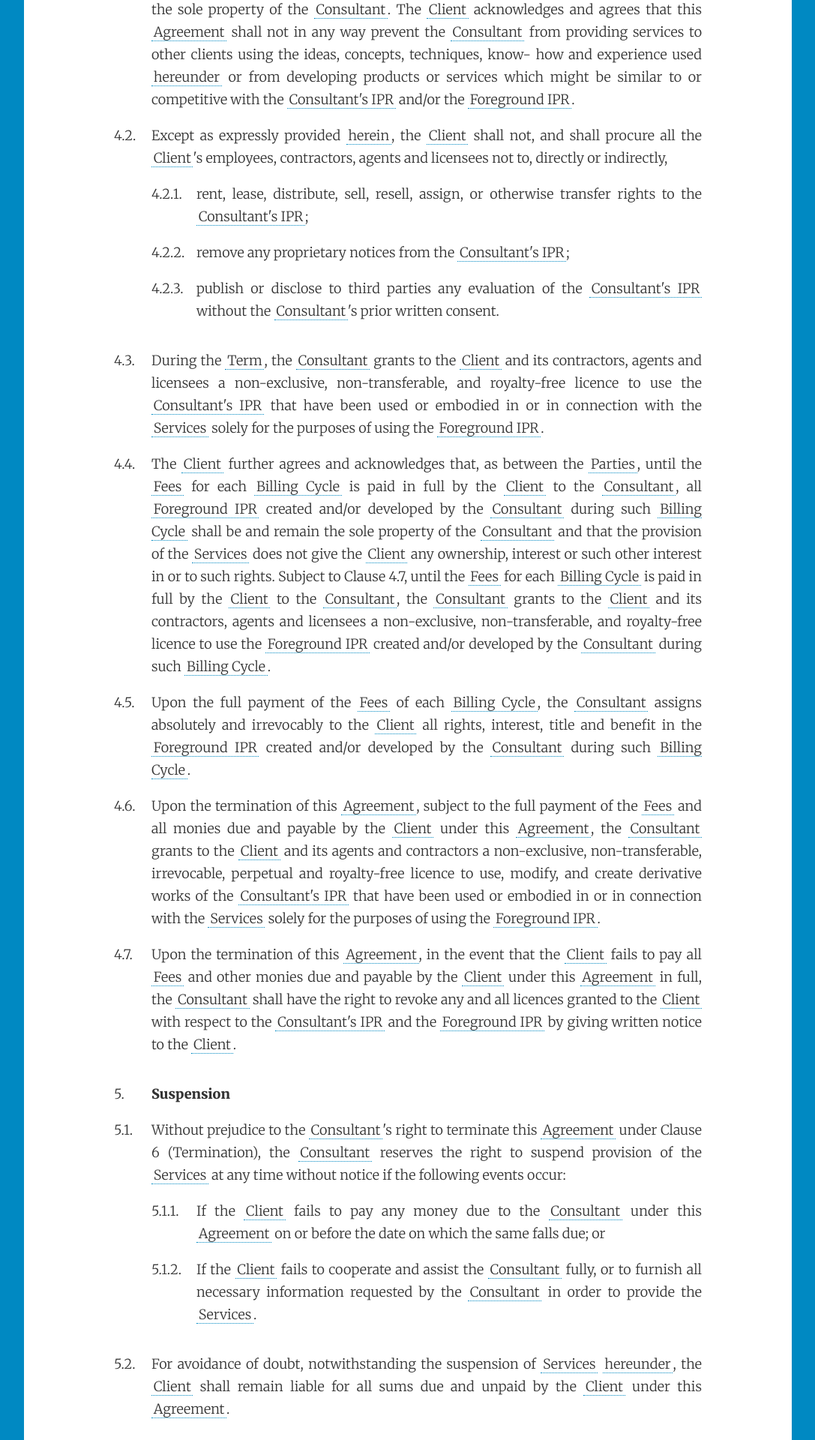
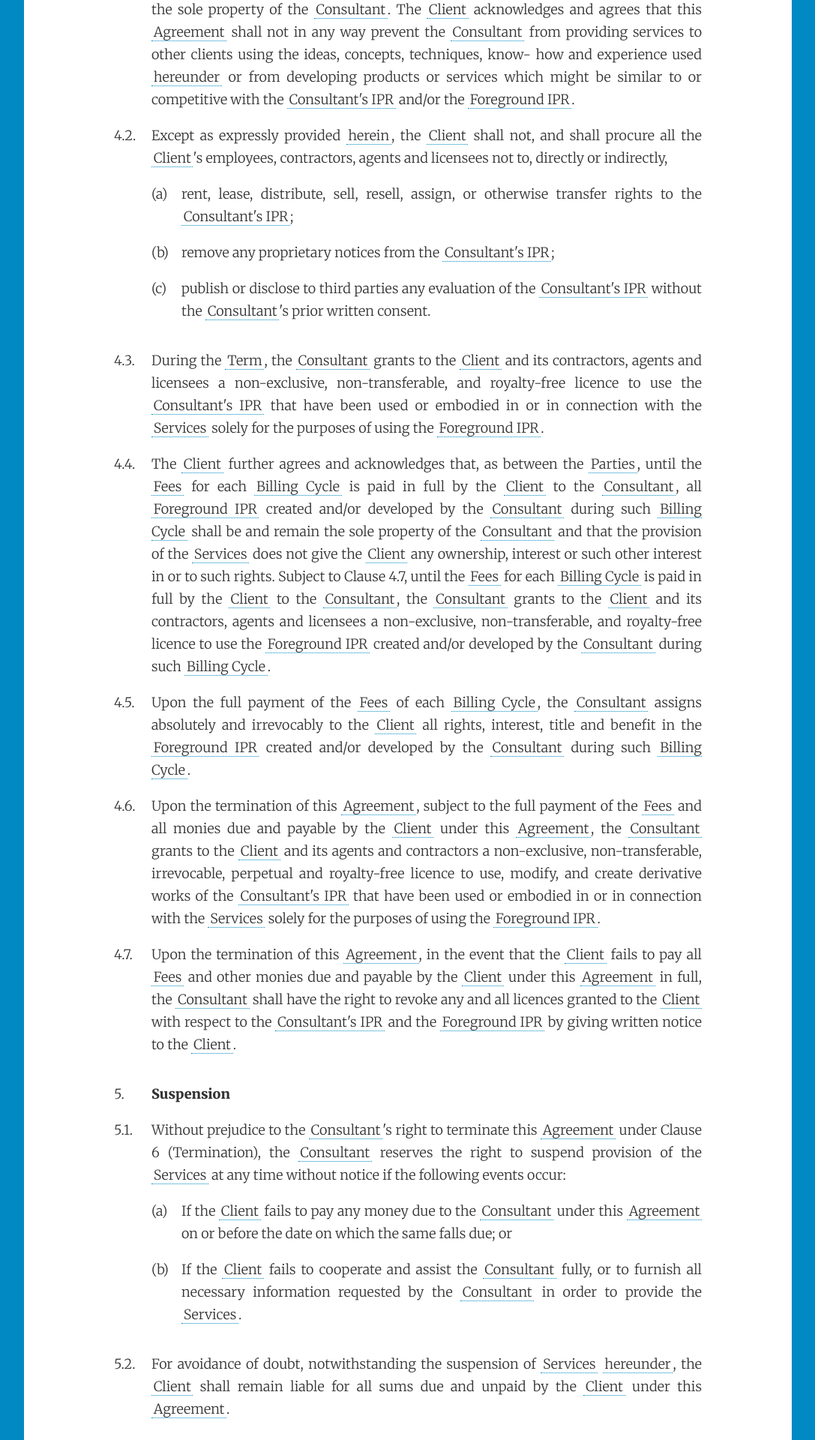
Before and after one commit to cofounders/legal, a Jekyll site: the page built from _posts/2013-11-14-consulting_agreement.html, in a window 1280 px wide. Shown: the part 2438-4358 px from the top of the page at 75% size, without its empty margins (96-1183 px from the left). Built offline with Jekyll 4.4.1, drawn with Linux system fonts in a browser that asks for light colours; some web fonts are replaced.

Commit message:
Section numbering format: 1.2(c)(iv) Definition lists are excluded from section numbering. Their format is: a)

```diff
--- a/styles/pages/document.css
+++ b/styles/pages/document.css
@@ -148,7 +148,7 @@
   padding: 0;
 }
 #document > article ol ol ol {
-  padding: 0 0 0 60px;
+  padding: 0 0 0 40px;
 }
 #document > article li {
   margin: 1em 0;
@@ -167,9 +167,15 @@
   position: absolute;
   left: 0;
 }
+#document > article ol ol ol li:before {
+  content: '(' counter(section, lower-latin) ')';
+}
+#document > article ol ol ol ol li:before {
+  content: '(' counter(section, lower-roman) ')';
+}
 #document > article li li li {
-  padding-left: 60px;
-  margin-left: -60px;
+  padding-left: 40px;
+  margin-left: -40px;
 }
 #document > article li ol li {
 }
@@ -201,6 +207,15 @@
   content: '\A';
   white-space: pre;
   font-size: 0;
+}
+#document > article dl ol {
+}
+#document > article dl ol li {
+  padding-left: 40px;
+  margin: 0.5em 0;
+}
+#document > article dl ol li:before {
+  content: counter(section, lower-latin) ')';
 }
 #document > article table,
 #document > article thead,
```
